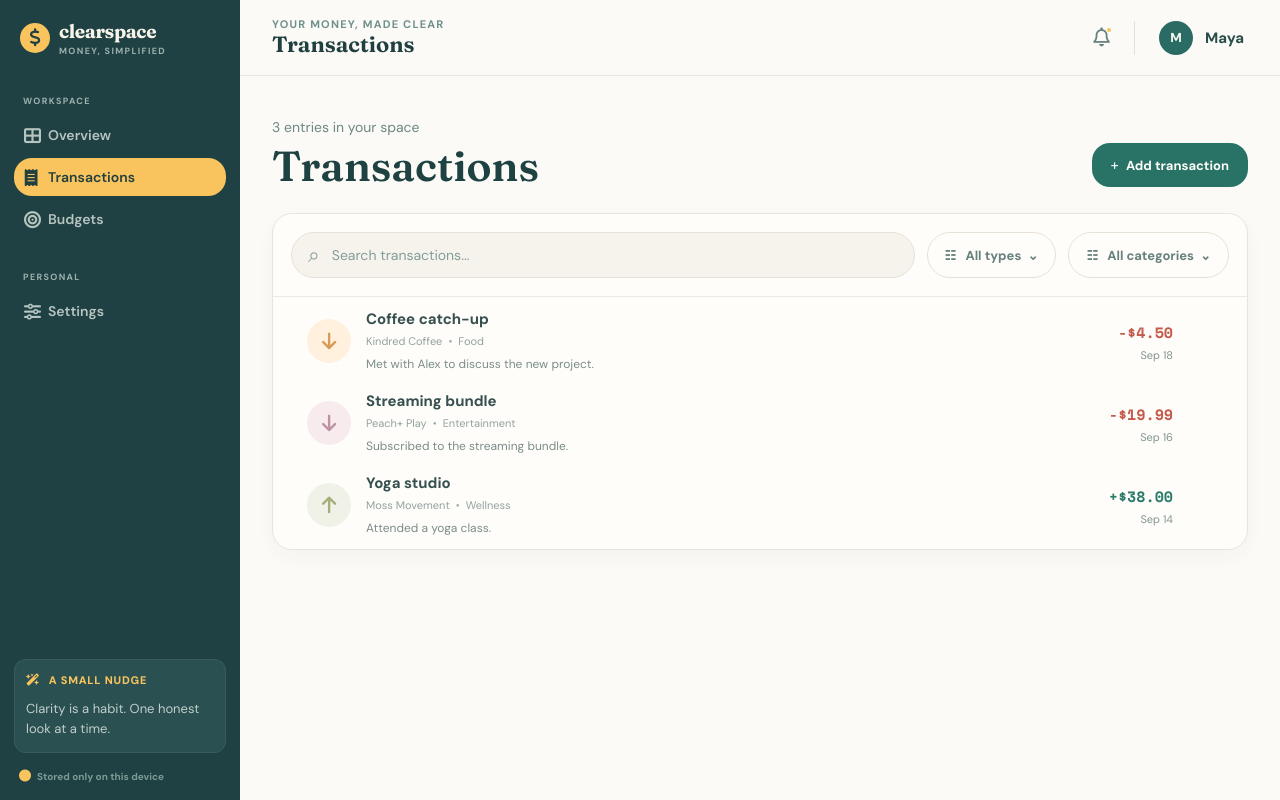
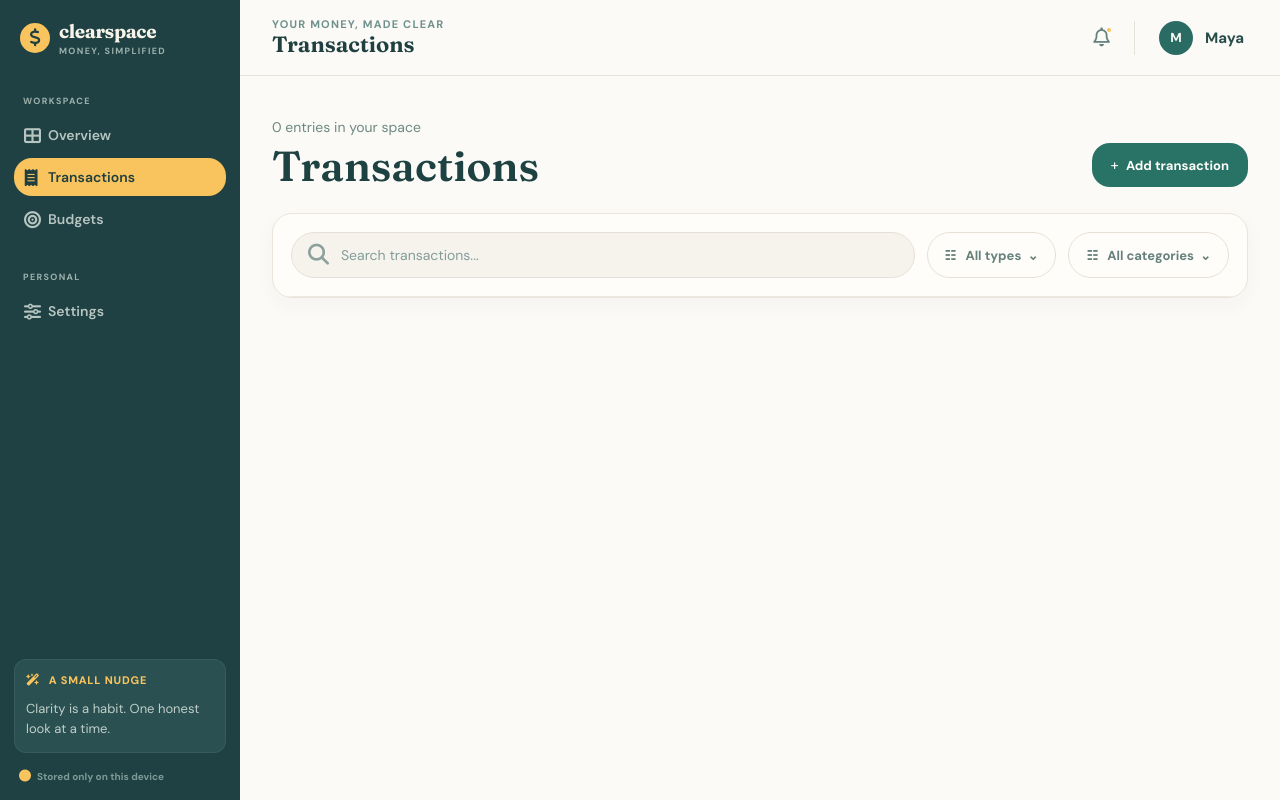
Before and after one commit to emperorfrost17-png/finance-tracker-app, a React (Vite) app: page /transactions in a window 1280 px wide. Built offline with nearby package versions, Linux system fonts and the light colour scheme.

Commit message:
you can now delete and im now using localstorage

```diff
--- a/src/App.tsx
+++ b/src/App.tsx
@@ -3,7 +3,7 @@ import { TransactionsPage } from "./pages/TransactionsPage";
 import { SettingsPage } from "./pages/SettingsPage";
 import { BudgetPage } from "./pages/BudgetPage";
 import { AddTransaction } from "./components/AddTransaction";
-import { useState, type JSX } from "react";
+import { useState, type JSX, useEffect } from "react";
 import { Routes, Route } from "react-router";
 import "./App.css";
 
@@ -31,54 +31,22 @@ export interface Transaction {
 }
 
 function App() {
-  const [transactions, setTransactions] = useState<Transaction[]>([
-    {
-      id: crypto.randomUUID(),
-      icon: (
-        <i
-          className="fa-solid fa-arrow-down" />
-      ),
-      title: "Coffee catch-up",
-      amount: { expense: 4.5, income: 0 },
-      date: "Sep 18",
-      tone: "peach",
-      merchant: "Kindred Coffee",
-      note: "Met with Alex to discuss the new project.",
-      category: "Food",
-      type: "Expense",
-    },
-    {
-      id: crypto.randomUUID(),
-      icon: (
-        <i
-          className="fa-solid fa-arrow-down" />
-      ),
-      title: "Streaming bundle",
-      amount: { expense: 19.99, income: 0 },
-      date: "Sep 16",
-      tone: "pink",
-      merchant: "Peach+ Play",
-      note: "Subscribed to the streaming bundle.",
-      category: "Entertainment",
-      type: "Expense",
-    },
-    {
-      id: crypto.randomUUID(),
-      icon: (
-        <i
-          className="fa-solid fa-arrow-up" />
-      ),
-      title: "Yoga studio",
-      amount: { expense: 0, income: 38.0 },
-      date: "Sep 14",
-      tone: "olive",
-      merchant: "Moss Movement",
-      note: "Attended a yoga class.",
-      category: "Wellness",
-      type: "Income",
-    },
-  ]);
+
+
+  const [transactions, setTransactions] = useState<Transaction[]>(() => {
+  try {
+    const storedTransactions = localStorage.getItem("transactions");
+    return storedTransactions ? JSON.parse(storedTransactions) : [];
+  } catch {
+    return [];
+  }
+});
   const [isAddTransactionOpen, setIsAddTransactionOpen] = useState(false);
+
+
+  useEffect(() => {
+  localStorage.setItem("transactions", JSON.stringify(transactions));
+}, [transactions]);
   return (
     <>
       {isAddTransactionOpen && (
@@ -94,6 +62,7 @@ function App() {
           element={
             <TransactionsPage
               transactions={transactions}
+              setTransactions={setTransactions}
               setIsAddTransactionOpen={setIsAddTransactionOpen}
             />
           }
--- a/src/pages/TransactionsPage.tsx
+++ b/src/pages/TransactionsPage.tsx
@@ -7,11 +7,27 @@ import "./TransactionsPage.css";
 interface TransactionsPageProps {
   transactions: Transaction[];
   setIsAddTransactionOpen: (isAddTransactionOpen: boolean) => void;
+  setTransactions: (
+    transactions:
+      | Transaction[]
+      | ((newTransactions: Transaction[]) => Transaction[]),
+  ) => void;
 }
 export function TransactionsPage({
   transactions,
+  setTransactions,
   setIsAddTransactionOpen,
 }: TransactionsPageProps) {
+
+  // Function to handle the deletion of a transaction by its ID
+  const handleDeleteTransaction = (transactionId: string) => {
+    setTransactions((currentTransactions: Transaction[]) =>
+      currentTransactions.filter(
+        (transaction) => transaction.id !== transactionId,
+      ),
+    );
+  };
+
   return (
     <main className="App transactions-page">
       <Sidebar />
@@ -45,7 +61,7 @@ export function TransactionsPage({
                 className="transaction-search"
                 htmlFor="transaction-search-input"
               >
-                <span aria-hidden="true">⌕</span>
+                <span aria-hidden="true"><i className="fa-solid fa-magnifying-glass"></i></span>
                 <input
                   id="transaction-search-input"
                   type="search"
@@ -105,6 +121,7 @@ export function TransactionsPage({
                       type="button"
                       className="transaction-delete"
                       aria-label={`Delete ${transaction.title}`}
+                      onClick={() => handleDeleteTransaction(transaction.id)}
                     >
                       <i className="fa-regular fa-trash-can"></i>
                     </button>
```
